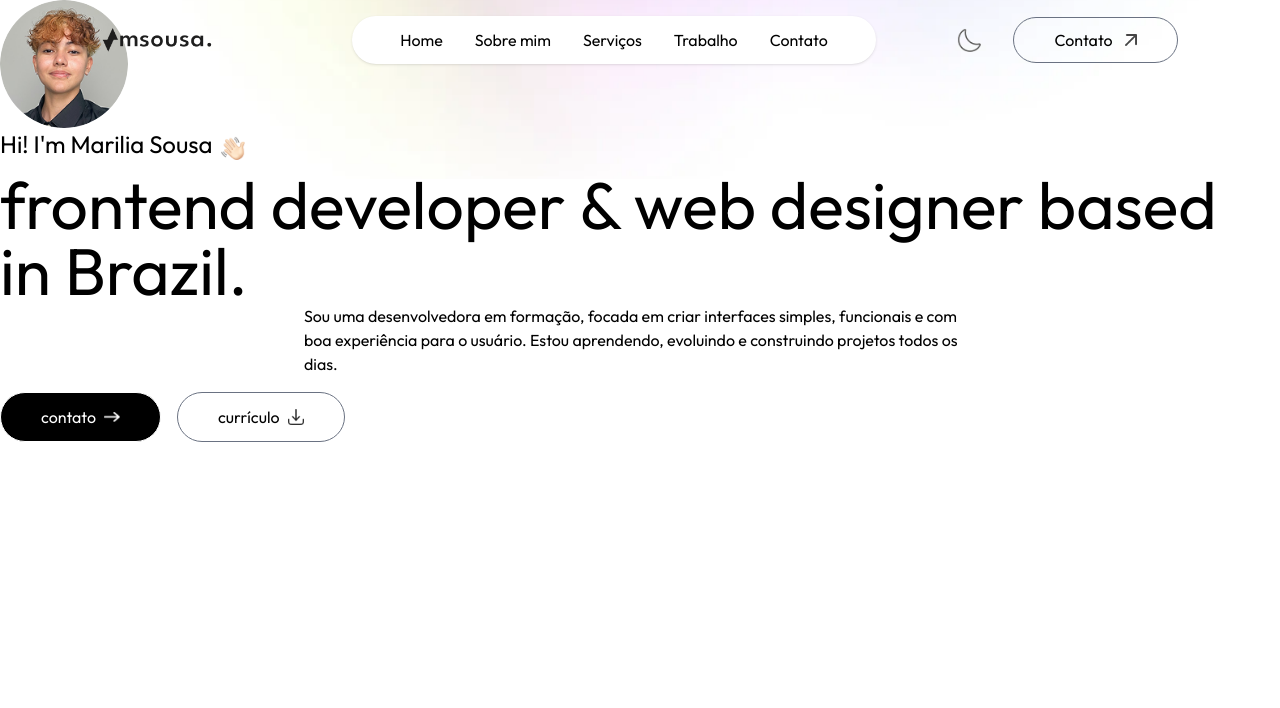
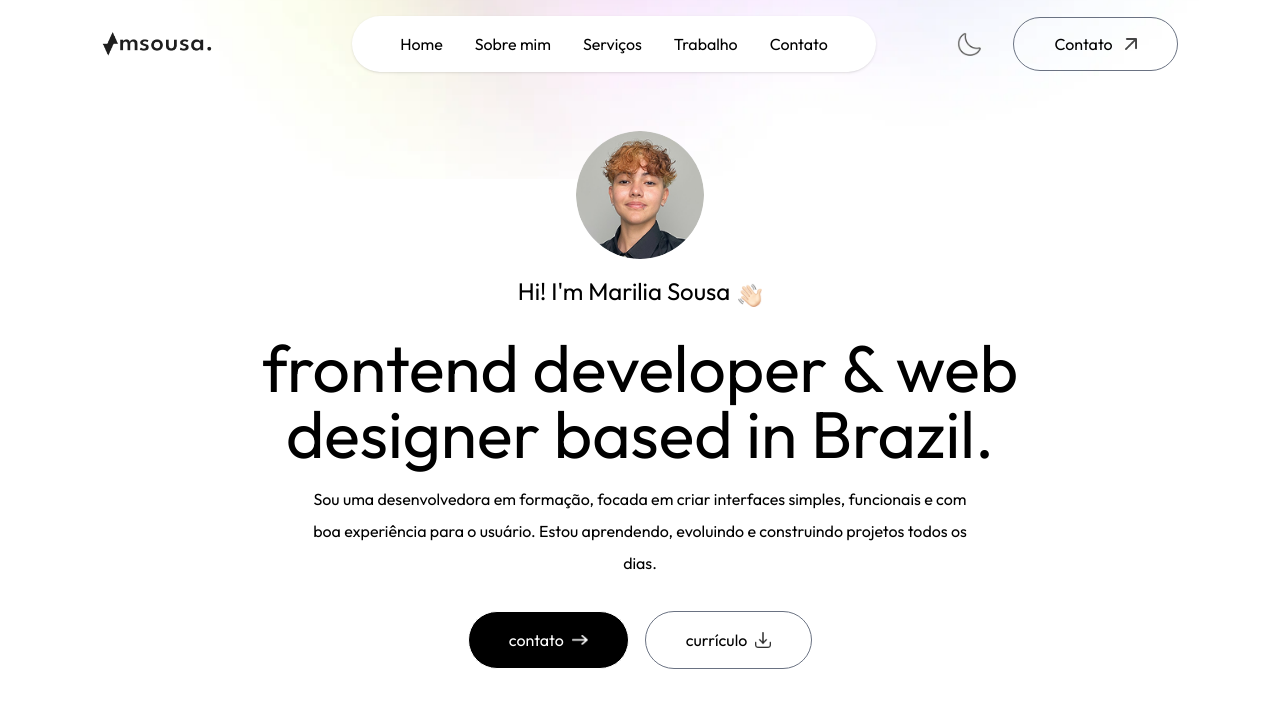
Before and after one commit to desousam/sousa-portfolio, a Next.js app: page / in a window 1280 px wide. Shown: the top 708 px of the page. Built offline with nearby package versions, Linux system fonts and the light colour scheme; a web font is replaced by a local one.

Commit message:
Update Header

```diff
--- a/app/components/Header.jsx
+++ b/app/components/Header.jsx
@@ -4,7 +4,7 @@ import React from 'react'
 
 const Header = () => {
   return (
-    <div>
+    <div className='w-11/12 max-w-3xl text-center mx-auto h-screen flex flex-col items-center justify-center gap-4'>
       <div>
         <Image src={assets.profile_img} alt='' className='rounded-full w-32'/>
       </div>
--- a/app/layout.js
+++ b/app/layout.js
@@ -18,7 +18,7 @@ export default function RootLayout({ children }) {
   return (
     <html lang="pt-br">
       <body
-        className={`${outfit.className} ${ovo.className} antialiased`}
+        className={`${outfit.className} ${ovo.className} antialiased leading-8 overflow-x-hidden`}
       >
         {children}
       </body>
```
